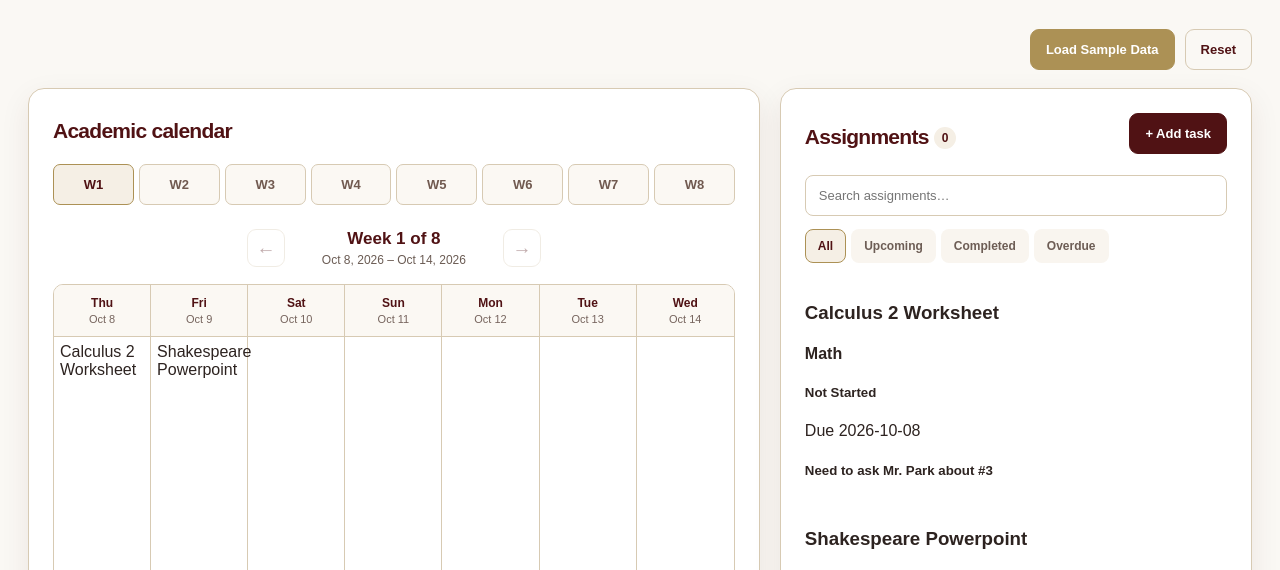
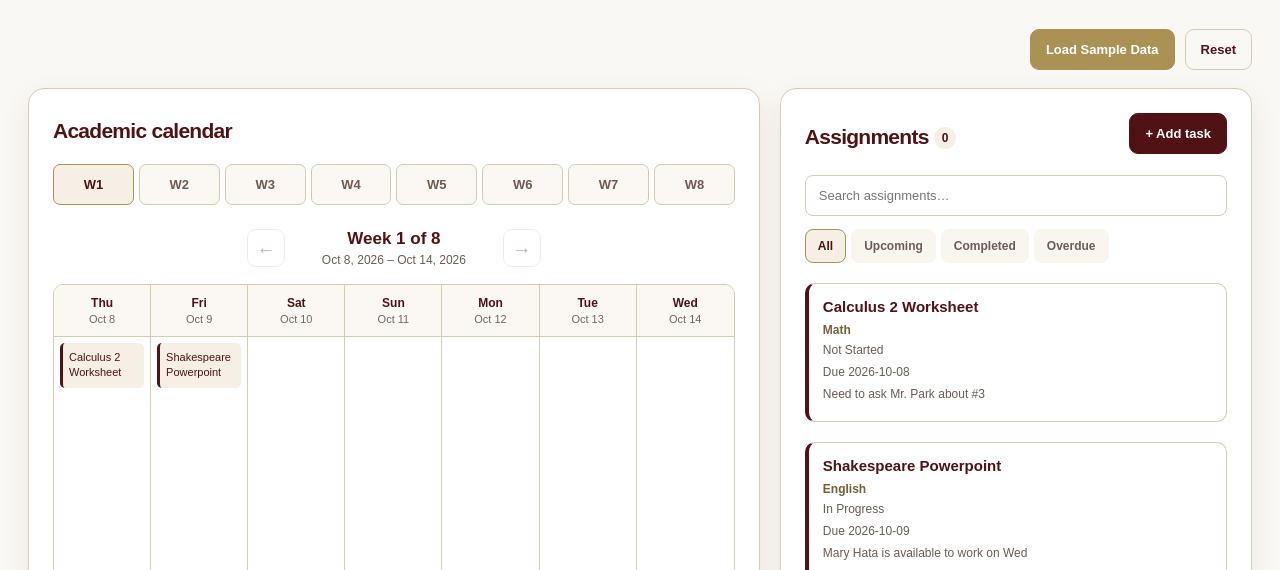
Before and after one commit to ericajcepeda/cs5391-academic-planner, a plain HTML site: page index.html in a window 1280 px wide. Shown: the part 230-800 px from the top of the page. Drawn offline with Linux system fonts and the light colour scheme.

Commit message:
Style dynamically generated assignment cards

```diff
--- a/styles.css
+++ b/styles.css
@@ -102,3 +102,53 @@ a{color:var(--maroon)}
 .txst-logo{display:block;width:clamp(150px,19vw,240px);height:auto;object-fit:contain;max-width:100%}
 .brand>.brand-subtitle{font-size:16px;font-weight:700;color:var(--maroon);border-left:1px solid var(--border);padding-left:15px}
 @media(max-width:630px){.txst-logo{width:165px}.brand>.brand-subtitle{font-size:13px;padding-left:10px}}
+
+
+/* Assignment cards */
+.task {
+  background: #ffffff;
+  border: 1px solid var(--border);
+  border-left: 4px solid var(--maroon);
+  border-radius: 10px;
+  padding: 14px;
+  margin-bottom: 10px;
+  overflow-wrap: anywhere;
+}
+
+.task h3 {
+  color: var(--maroon);
+  font-size: 15px;
+  margin: 0 0 8px;
+}
+
+.task h4 {
+  color: #755f37;
+  font-size: 12px;
+  margin: 0 0 6px;
+}
+
+.task h5 {
+  color: var(--muted);
+  font-size: 12px;
+  font-weight: normal;
+  margin: 6px 0;
+}
+
+.task p {
+  font-size: 12px;
+  color: var(--muted);
+  margin: 8px 0;
+}
+
+/* Assignments displayed inside calendar days */
+.calendar-task {
+  background: var(--soft-gold);
+  border-left: 3px solid var(--maroon);
+  color: var(--maroon);
+  border-radius: 5px;
+  padding: 7px 6px;
+  margin-bottom: 6px;
+  font-size: 11px;
+  line-height: 1.4;
+  overflow-wrap: anywhere;
+}
```
